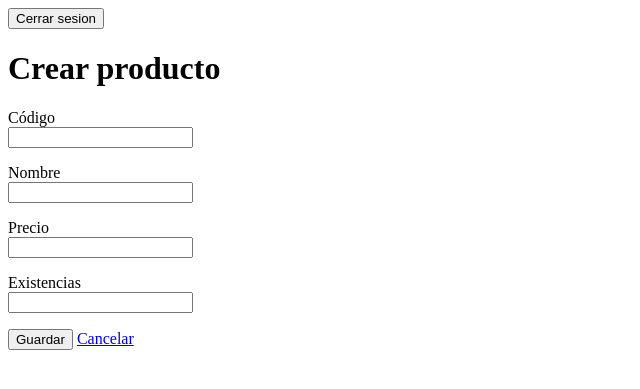
After one commit to renieryespinoza17/CRUD-LARAVEL-Reniery, a Laravel app: page /productos/crear in a window 1280 px wide. The commit adds this page. Shown: the top 389 px of the page, without its empty margins (0-640 px from the left). Run offline with Laravel 12, Linux system fonts and the light colour scheme; a user stored in the database is signed in; data comes from the database, SQL or seed files in the repository.

Commit message:
Crear registros inventario

```diff
--- a/inventario/app/Http/Controllers/ProductoController.php
+++ b/inventario/app/Http/Controllers/ProductoController.php
@@ -3,7 +3,7 @@
 namespace App\Http\Controllers;
 
 use App\Models\Producto;
-
+use Illuminate\Http\Request;
 class ProductoController extends Controller
 {
     public function index()
@@ -11,4 +11,28 @@ class ProductoController extends Controller
         $productos = Producto::orderBy('id')->get();
         return view('productos.index', ['productos' => $productos]);
     }
+    public function create()
+{
+    return view('productos.create');
 }
+
+public function store(Request $request)
+{
+    $datos = $request->validate([
+        'codigo' => ['required', 'string', 'unique:productos,codigo'],
+        'nombre' => ['required', 'string', 'max:100'],
+        'precio' => ['required', 'numeric', 'gt:0', 'max:99999999.99'],
+        'existencias' => ['required', 'integer', 'min:0'],
+    ]);
+
+    $producto = new Producto();
+    $producto->codigo = $datos['codigo'];
+    $producto->nombre = $datos['nombre'];
+    $producto->precio = $datos['precio'];
+    $producto->existencias = $datos['existencias'];
+    $producto->save();
+
+    return redirect()->route('productos.index')
+        ->with('exito', 'Producto creado correctamente.');
+}
+}
--- /dev/null
+++ b/inventario/resources/views/productos/create.blade.php
@@ -0,0 +1,21 @@
+@extends('layouts.app')
+@section('contenido')
+<h1>Crear producto</h1>
+<form method="POST" action="{{ route('productos.store') }}">
+@csrf
+<p><label for="codigo">Código</label><br>
+<input id="codigo" name="codigo" type="text"
+       value="{{ old('codigo') }}" required></p>
+<p><label for="nombre">Nombre</label><br>
+<input id="nombre" name="nombre" type="text" maxlength="100"
+       value="{{ old('nombre') }}" required></p>
+<p><label for="precio">Precio</label><br>
+<input id="precio" name="precio" type="number" step="0.01"
+       value="{{ old('precio') }}" required></p>
+<p><label for="existencias">Existencias</label><br>
+<input id="existencias" name="existencias" type="number" step="1"
+       value="{{ old('existencias') }}" required></p>
+<button type="submit">Guardar</button>
+<a href="{{ route('productos.index') }}">Cancelar</a>
+</form>
+@endsection
--- a/inventario/routes/web.php
+++ b/inventario/routes/web.php
@@ -21,6 +21,12 @@ Route::middleware('auth')->group(function () {
     Route::get('/productos', [ProductoController::class, 'index'])
         ->name('productos.index');
 
+    Route::get('/productos/crear', [ProductoController::class, 'create'])
+        ->name('productos.create');
+
+    Route::post('/productos', [ProductoController::class, 'store'])
+        ->name('productos.store');
+
     Route::post('/logout', [LoginController::class, 'destroy'])
         ->name('logout');
 });
```
Also changed, not shown: inventario/resources/views/productos/index.blade.php (+13 -4 lines).
